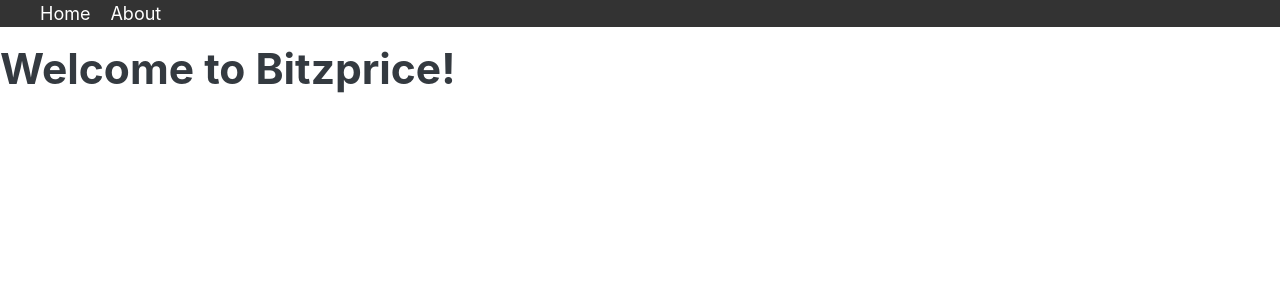
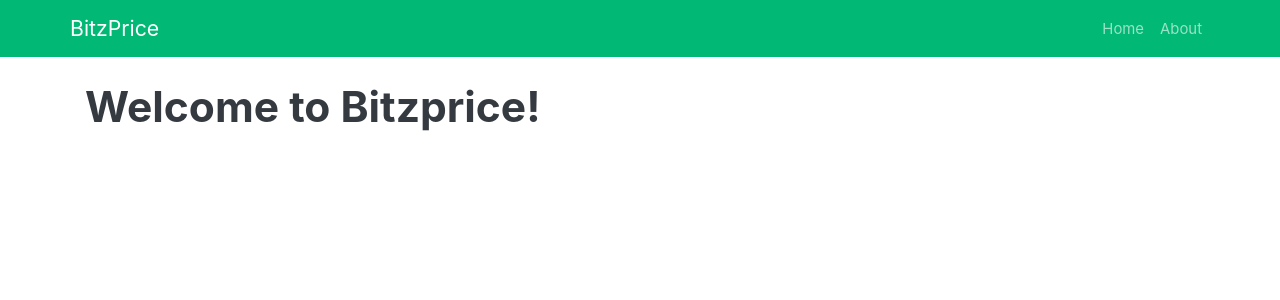
Before and after one commit to fabianvelizok/bitzprice, a Next.js app: page / in a window 1280 px wide. Shown: the top 300 px of the page. Built offline with nearby package versions, Linux system fonts and the light colour scheme.

Commit message:
Update layout and navbar components

```diff
--- a/components/Layout.js
+++ b/components/Layout.js
@@ -8,7 +8,9 @@
       <link rel="stylesheet" href="https://bootswatch.com/4/litera/bootstrap.min.css" />
     </Head>
     <Navbar />
-    {props.children}
+    <div className="container">
+      {props.children}
+    </div>
   </main>
 );
 
--- a/components/Navbar.js
+++ b/components/Navbar.js
@@ -1,39 +1,21 @@
 import Link from 'next/link';
 
 const Navbar = () => (
-  <div>
-    <ul>
-      <li>
-        <Link href="/">
-          <a>Home</a>
-        </Link>
-      </li>
-      <li>
-        <Link href="/about">
-          <a>About</a>
-        </Link>
-      </li>
-    </ul>
-
-    <style jsx>{`
-      ul {
-        background: #333;
-        color: #fff;
-        list-style: none;
-        display: flex;
-      }
-
-      ul li {
-        font-size: 18px;
-        margin-right: 20px;
-      }
-
-      ul li a {
-        color: #fff;
-        text-decoration: none;
-      }
-    `}</style>
-  </div>
+  <nav className="navbar navbar-expand navbar-dark bg-dark mb-4">
+    <div className="container">
+      <a className="navbar-brand" href="#">BitzPrice</a>
+      <div className="collapse navbar-collapse">
+        <ul className="navbar-nav ml-auto">
+          <li className="nav-item">
+            <Link href="/"><a className="nav-link">Home</a></Link>
+          </li>
+          <li className="nav-item">
+            <Link href="/about"><a className="nav-link">About</a></Link>
+          </li>
+        </ul>
+      </div>
+    </div>
+  </nav>
 );
 
 export default Navbar;
```
